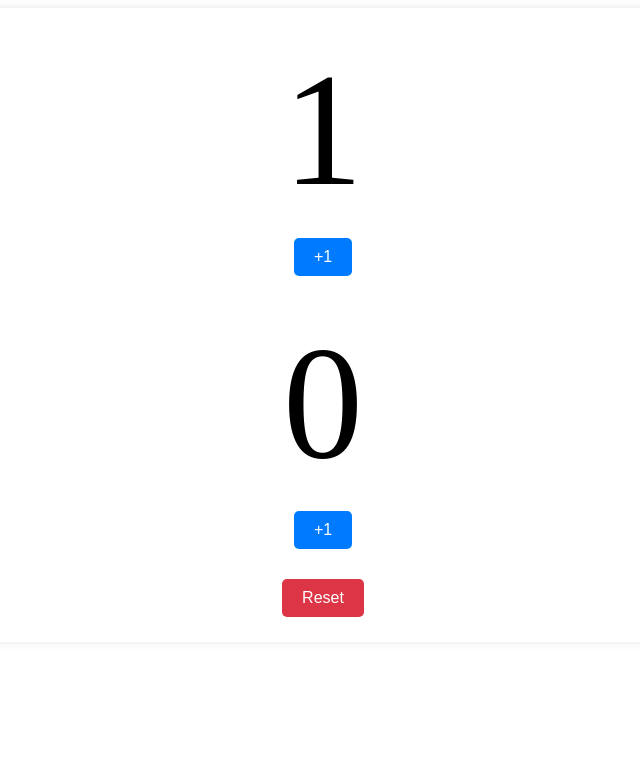
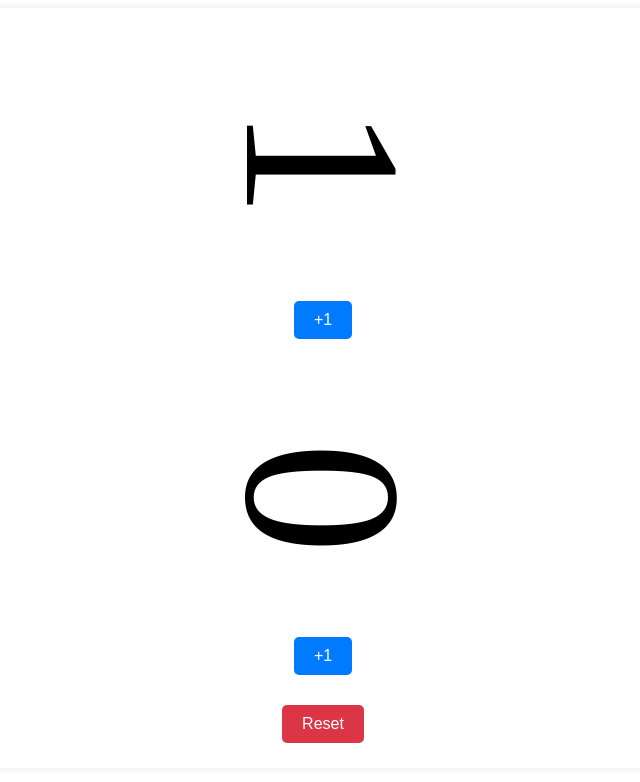
Before and after one commit to eddzuba/scoreBoard, an Angular app: page / in a window 1280 px wide. Shown: the top 782 px of the page, without its empty margins (317-957 px from the left). Built offline with nearby package versions, Linux system fonts and the light colour scheme.

Commit message:
+ pastE event

```diff
--- a/src/app/scoreboard/scoreboard.component.css
+++ b/src/app/scoreboard/scoreboard.component.css
@@ -16,8 +16,9 @@
 }
 
 .score {
-  font-size: 10em;
-  margin: 10px 0;
+  font-size: 14em;
+  margin: 5px 0;
+  transform: rotate(90deg);
 }
 
 .button {
--- a/src/app/scoreboard/scoreboard.component.html
+++ b/src/app/scoreboard/scoreboard.component.html
@@ -6,7 +6,7 @@
   </div>
   <div class="team" cdkDrag>
 
-    <div id="score2" class="score">{{ score2 }}</div>
+    <div id="score score2" class="score">{{ score2 }}</div>
     <button (click)="incrementScore2()" class="button">+1</button>
   </div>
   <button (click)="resetScores()" class="button reset">Reset</button>
```
Also changed, not shown: 3 other files (tests, documents, lock files or other folders).
